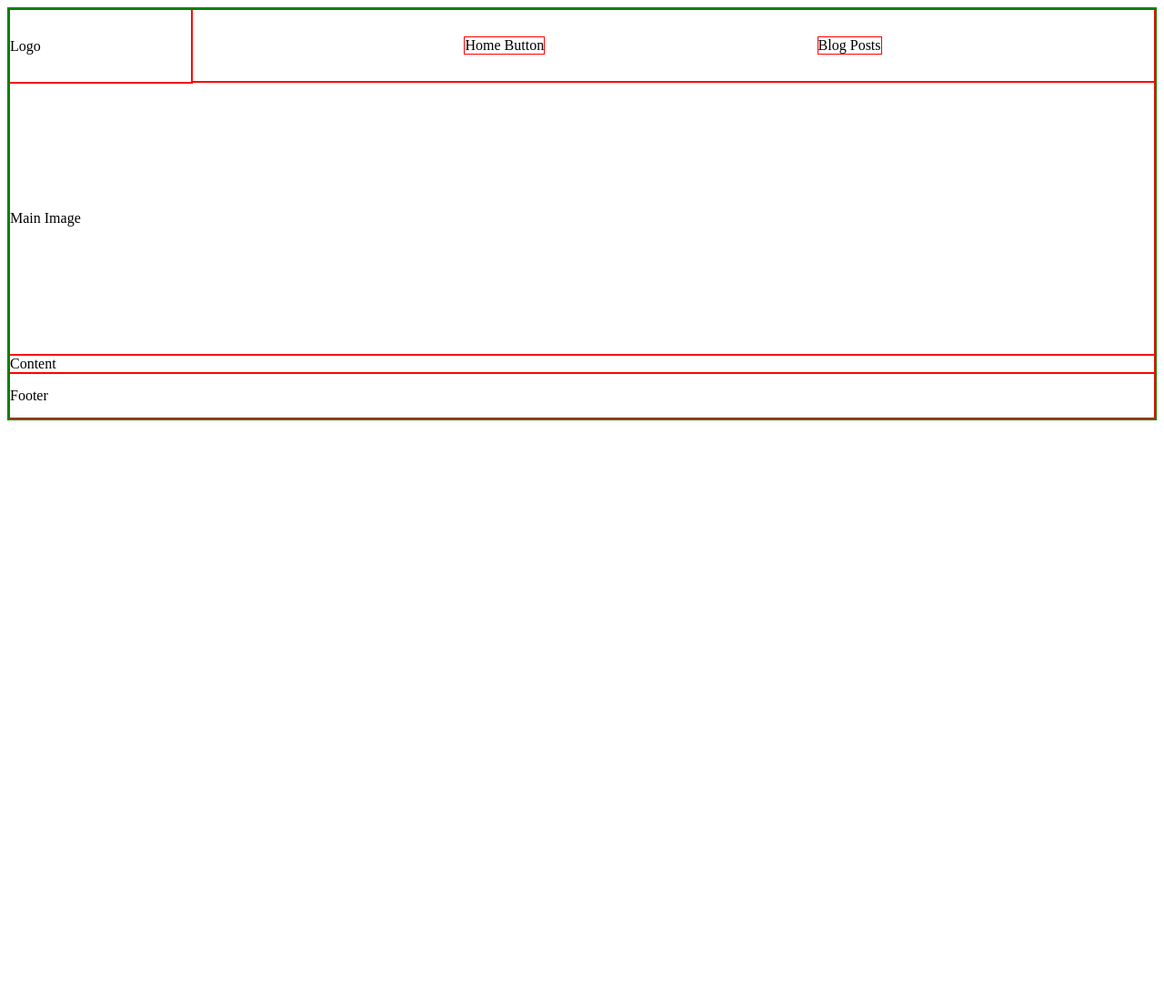
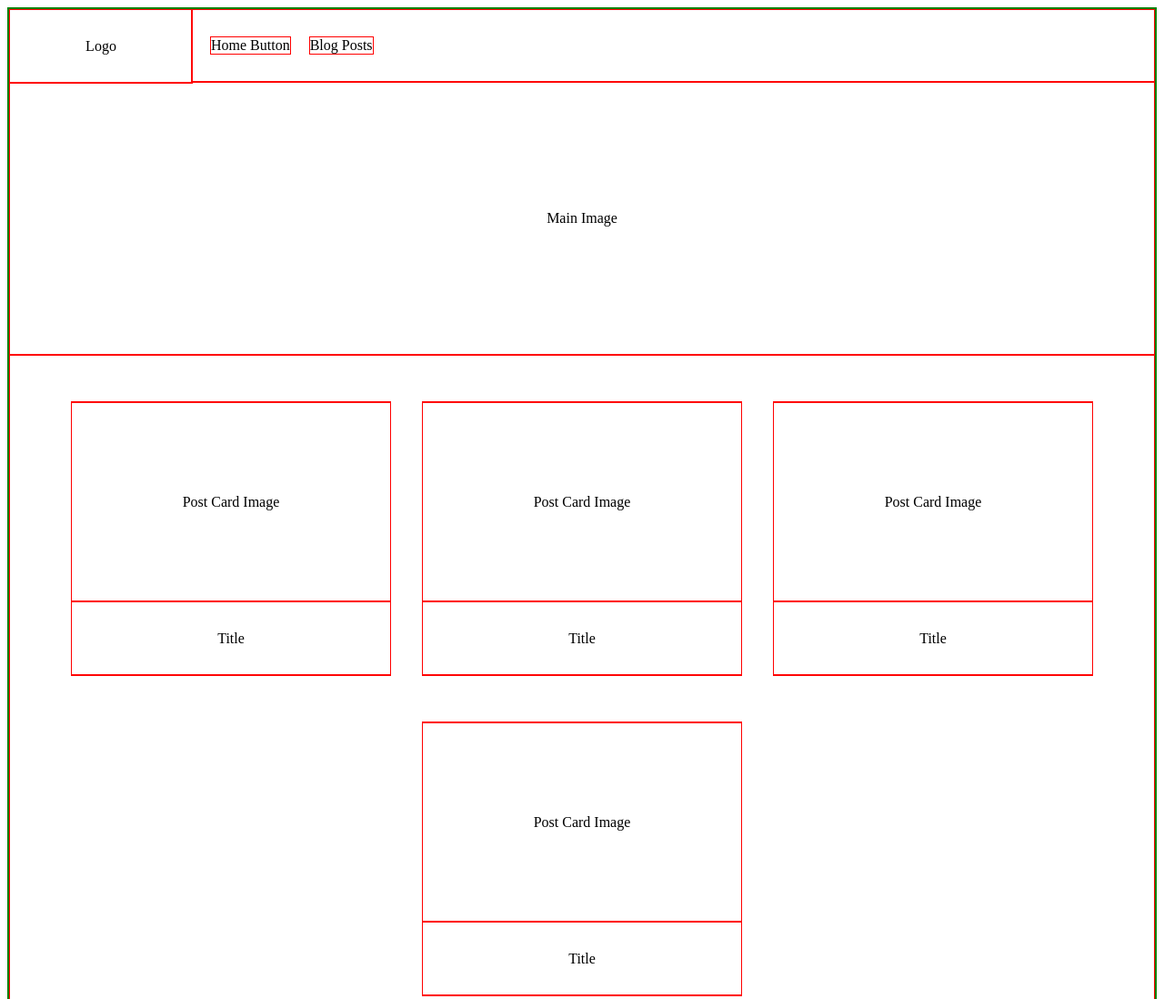
Before and after one commit to Brookcie1000/PureHTML-Blog, a website: page index.html in a window 1280 px wide. Shown: the top 1098 px of the page at 91% size. Before the commit the page ends 800 px from the top, so only its background shows below. Drawn offline with Linux system fonts and the light colour scheme.

Commit message:
Added post card elements and set their layout.

```diff
--- a/css/main-page.css
+++ b/css/main-page.css
@@ -15,14 +15,16 @@
     display:flex;
     border: 1px solid red;
     align-items: center;
+    justify-content: center;
 
 }
 
 #header {
+    grid-area: head;
     display: flex;
     flex-direction: row;
-    justify-content: space-evenly;
-    grid-area: head;
+    justify-content: left;
+    gap: 20px;
 
 }
 
@@ -32,7 +34,13 @@
 }
 
 #content {
+    display: flex;
+    justify-content: space-around;
+    row-gap: 50px;
+    flex-direction: row;
+    flex-wrap: wrap;
     grid-area: cont;
+    padding: 50px;
 
 }
 
@@ -42,7 +50,7 @@
 }
 
 #home-bttn {
-
+    margin-left: 20px;
 
 }
 
@@ -53,7 +61,23 @@
 
 }
 
-#blog-post-bttn {
-
+#post-card {
+    display:flex;
+    flex-direction: column;
+    width: 350px;
+    height: 300px;
 
 }
+
+#post-card-image {
+    display: flex;
+    width: 350px;
+    height: 220px;
+
+}
+
+#post-card-title {
+    width: 350px;
+    height: 80px;
+
+}
--- a/index.html
+++ b/index.html
@@ -21,7 +21,38 @@
                 Main Image
             </div>
             <div id="content" class="box">
-                Content
+                <div id="post-card" class="box">
+                    <div id="post-card-image" class="box">
+                        Post Card Image
+                    </div>
+                    <div id="post-card-title" class="box">
+                        Title
+                    </div>
+                </div>
+                <div id="post-card" class="box">
+                    <div id="post-card-image" class="box">
+                        Post Card Image
+                    </div>
+                    <div id="post-card-title" class="box">
+                        Title
+                    </div>
+                </div>
+                <div id="post-card" class="box">
+                    <div id="post-card-image" class="box">
+                        Post Card Image
+                    </div>
+                    <div id="post-card-title" class="box">
+                        Title
+                    </div>
+                </div>
+                <div id="post-card" class="box">
+                    <div id="post-card-image" class="box">
+                        Post Card Image
+                    </div>
+                    <div id="post-card-title" class="box">
+                        Title
+                    </div>
+                </div>
             </div>
             <div id="footer" class="box">
                 Footer
```
